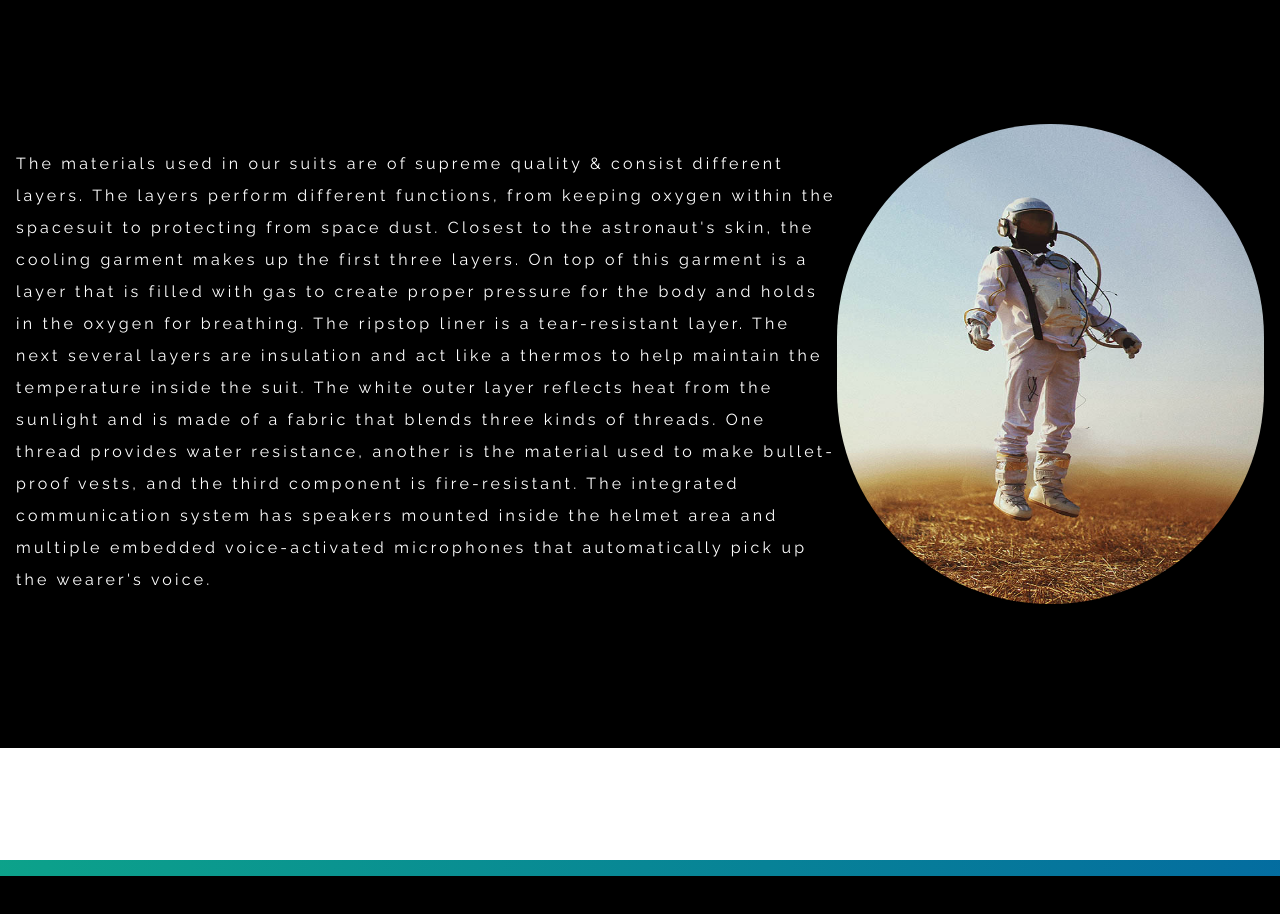
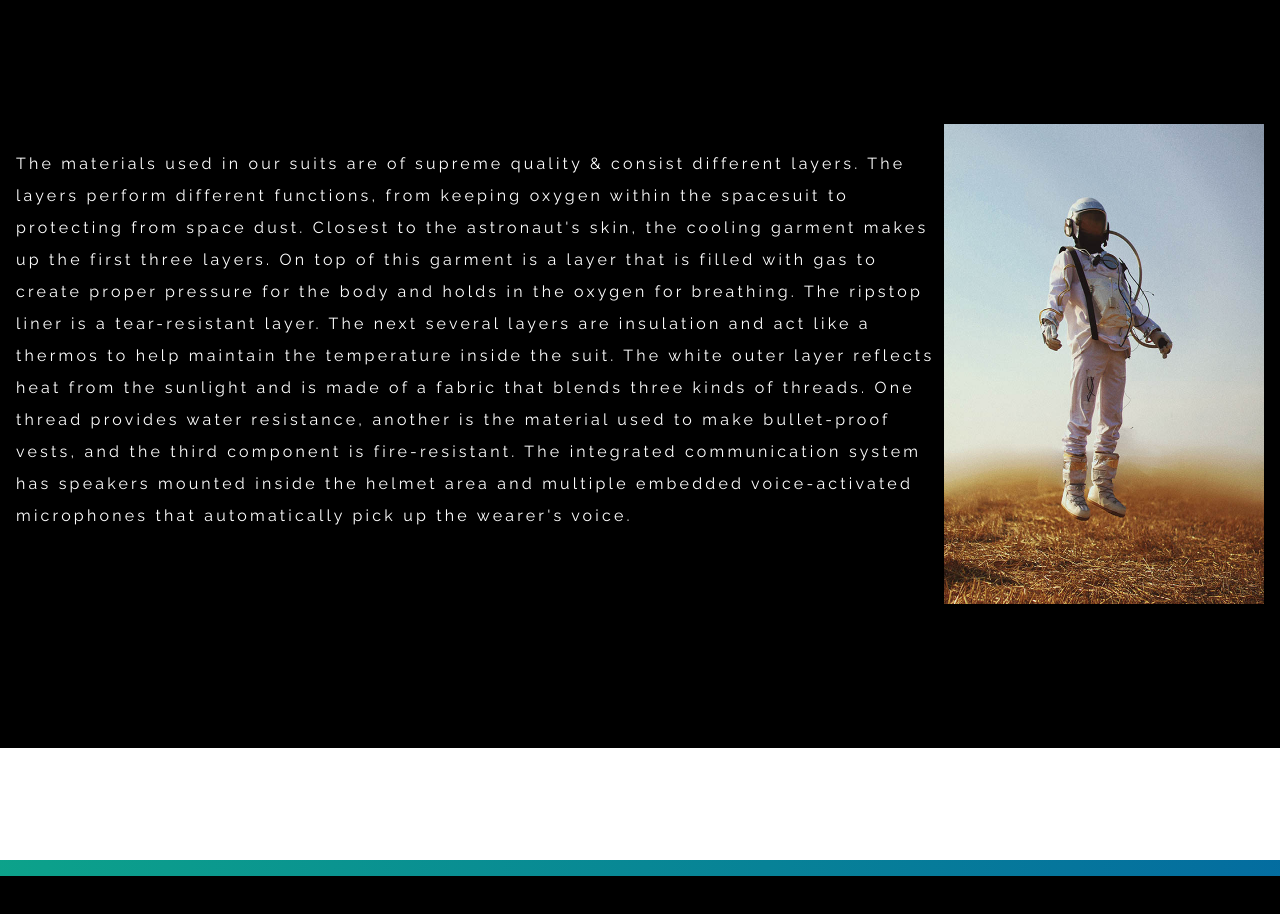
Before and after one commit to Rajdeep3004/cosmosail, a React (Vite) app: page / in a window 1280 px wide. Shown: the part 5300-6214 px from the top of the page. Built offline with nearby package versions, Linux system fonts and the light colour scheme.

Commit message:
npm update

```diff
--- a/src/components/Spacesuit.jsx
+++ b/src/components/Spacesuit.jsx
@@ -14,7 +14,7 @@ const Spacesuit = () => {
       <Fade right>
         <img
           alt="spacesuit"
-          className="w-1/2 lg:w-1/3 h-[15rem] md:h-[30rem] 2xl:h-[50rem] float-right mr-4 rounded-full"
+          className="w-1/2 lg:w-1/4 h-[15rem] md:h-[30rem] 2xl:h-[50rem] float-right mr-4"
           src={spacesuit}
         />
       </Fade>
```
Also changed, not shown: package.json (+7 -7 lines).
